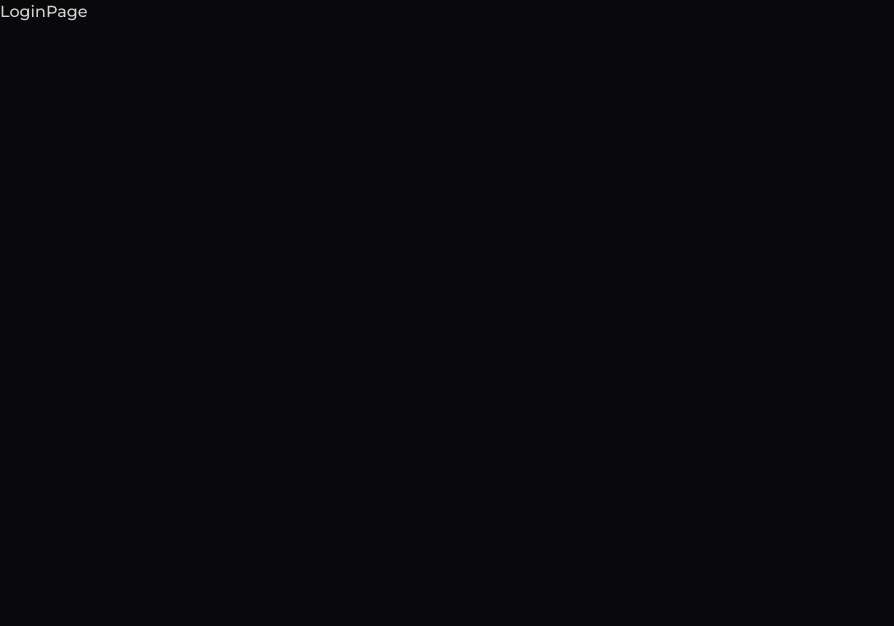
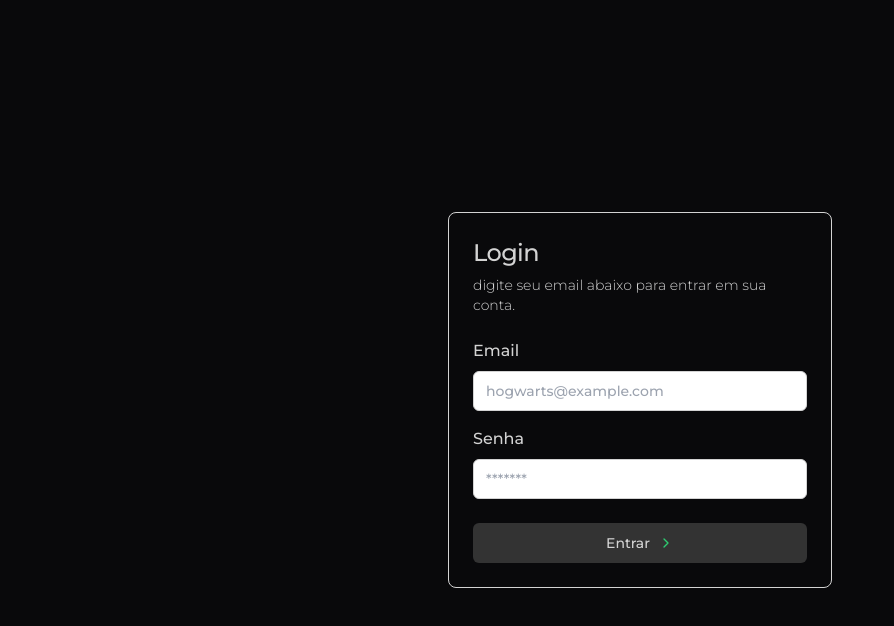
Before and after one commit to LukasdeSouza/deveprogramar-platform, a Next.js app: page /auth/login in a window 1280 px wide. Shown: the top 626 px of the page, without its empty margins (0-894 px from the left). Built offline with nearby package versions, Linux system fonts and the light colour scheme.

Commit message:
criando tela de login

```diff
--- a/src/app/auth/cadastro/page.tsx
+++ b/src/app/auth/cadastro/page.tsx
@@ -11,6 +11,7 @@ import {
   CardTitle,
 } from "@/components/ui/card"
 import { Input } from "@/components/ui/input"
+import Link from 'next/link'
 
 const CadastroPage = () => {
 
@@ -44,10 +45,12 @@ const CadastroPage = () => {
           </form>
         </CardContent>
         <CardFooter className="flex justify-between">
-          <Button variant="outline">
-            <ChevronLeftIcon className='text-warning h-4 w-4 mr-1'/>
-            Voltar
-          </Button>
+          <Link href={'/'}>
+            <Button variant="outline">
+              <ChevronLeftIcon className='text-warning h-4 w-4 mr-1'/>
+              Voltar
+            </Button>
+          </Link>
           <AnimatedSubscribeButton
             buttonColor="#3333"
             buttonTextColor="#ffffff"
--- a/src/app/auth/login/page.tsx
+++ b/src/app/auth/login/page.tsx
@@ -1,8 +1,44 @@
-import React from 'react'
+import { Button } from "@/components/ui/button"
+import {
+  Card,
+  CardContent,
+  CardDescription,
+  CardFooter,
+  CardHeader,
+  CardTitle,
+} from "@/components/ui/card"
+import { Input } from "@/components/ui/input"
+import { ChevronLeftIcon, ChevronRightIcon } from "lucide-react"
+// import { Label } from "@/components/ui/label"
 
 const LoginPage = () => {
   return (
-    <div>LoginPage</div>
+    <section className="h-full flex flex-col items-center justify-center">
+      <Card className="w-full max-w-sm">
+        <CardHeader>
+          <CardTitle className="text-2xl">Login</CardTitle>
+          <CardDescription>
+            digite seu email abaixo para entrar em sua conta.
+          </CardDescription>
+        </CardHeader>
+        <CardContent className="grid gap-4">
+          <div className="grid gap-2">
+            <label htmlFor="email">Email</label>
+            <Input id="email" type="email" placeholder="hogwarts@example.com" required />
+          </div>
+          <div className="grid gap-2">
+            <label htmlFor="password">Senha</label>
+            <Input id="password" placeholder="*******" type="password" required />
+          </div>
+        </CardContent>
+        <CardFooter>
+          <Button className="w-full bg-mediumDark hover:bg-deepDark">
+            Entrar
+          <ChevronRightIcon className='text-primary h-4 w-4 ml-2' />
+          </Button>
+        </CardFooter>
+      </Card>
+    </section>
   )
 }
 
```
Also changed, not shown: 1 other file (tests, documents, lock files or other folders).
